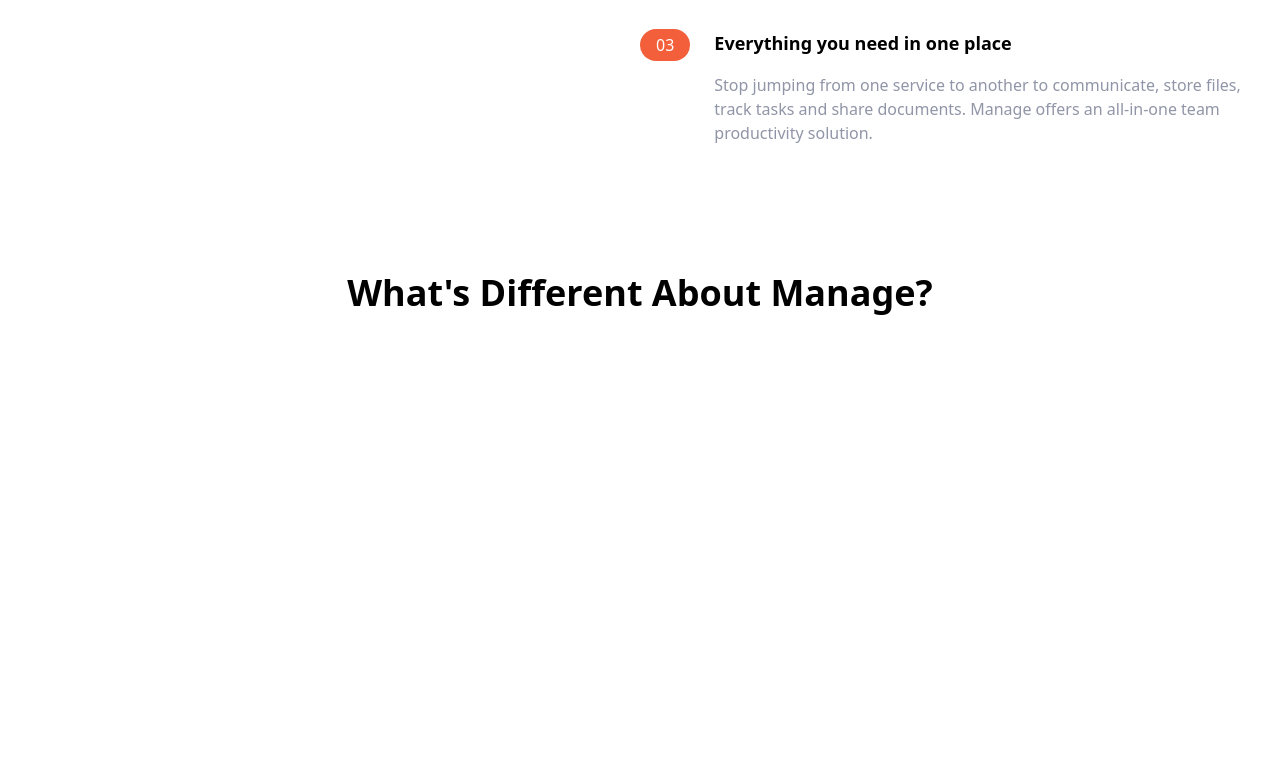
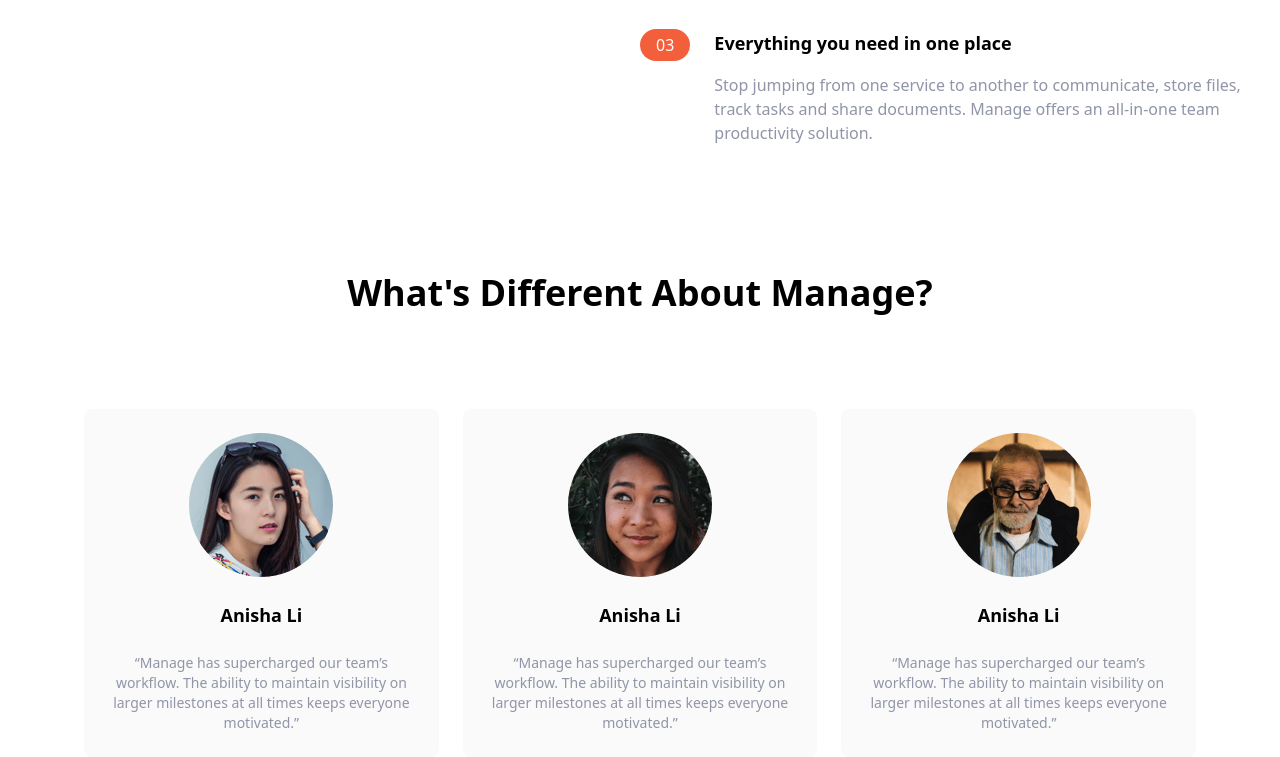
Before and after one commit to lawlawson/manage-landing-page, a website: page index.html in a window 1280 px wide. Shown: the part 964-1721 px from the top of the page. Before the commit the page ends 1281 px from the top, so only its background shows below. Drawn offline with Linux system fonts and the light colour scheme.

Commit message:
Started adding testimonials

```diff
--- a/index.html
+++ b/index.html
@@ -160,6 +160,41 @@
         <h2 class="text-4xl font-bold text-center">
           What's Different About Manage?
         </h2>
+        <div class="flex flex-col mt-24 md:flex-row md:space-x-6">
+          <div
+            class="flex flex-col items-center p-6 space-y-6 rounded-lg bg-veryLightGray md:w-1/3"
+          >
+            <img src="/images/avatar-anisha.png" class="w-16-mt-14" alt="" />
+            <h5 class="text-lg font-bold">Anisha Li</h5>
+            <p class="text-sm text-darkGrayishBlue">
+              “Manage has supercharged our team’s workflow. The ability to
+              maintain visibility on larger milestones at all times keeps
+              everyone motivated.”
+            </p>
+          </div>
+          <div
+            class="flex flex-col items-center p-6 space-y-6 rounded-lg bg-veryLightGray md:w-1/3"
+          >
+            <img src="/images/avatar-ali.png" class="w-16-mt-14" alt="" />
+            <h5 class="text-lg font-bold">Anisha Li</h5>
+            <p class="text-sm text-darkGrayishBlue">
+              “Manage has supercharged our team’s workflow. The ability to
+              maintain visibility on larger milestones at all times keeps
+              everyone motivated.”
+            </p>
+          </div>
+          <div
+            class="flex flex-col items-center p-6 space-y-6 rounded-lg bg-veryLightGray md:w-1/3"
+          >
+            <img src="/images/avatar-richard.png" class="w-16-mt-14" alt="" />
+            <h5 class="text-lg font-bold">Anisha Li</h5>
+            <p class="text-sm text-darkGrayishBlue">
+              “Manage has supercharged our team’s workflow. The ability to
+              maintain visibility on larger milestones at all times keeps
+              everyone motivated.”
+            </p>
+          </div>
+        </div>
       </div>
     </section>
   </body>
```
Also changed, not shown: css/main.css.
